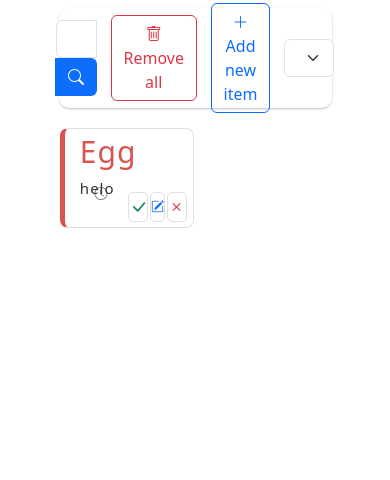
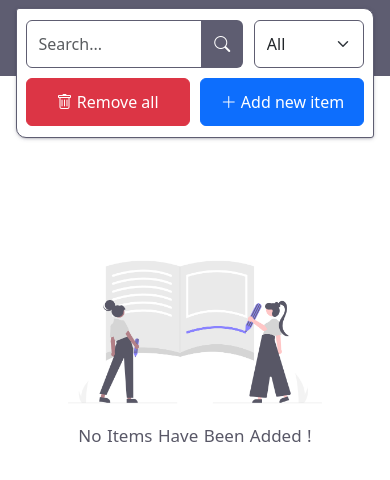
Before and after one commit to amirhosein06/React-Todo-List, a React (Create React App) app: page / in a window 390 px wide. Shown: the top 480 px of the page. Built offline with nearby package versions, Linux system fonts and the light colour scheme.

Commit message:
add responsive

```diff
--- a/src/App.jsx
+++ b/src/App.jsx
@@ -5,16 +5,7 @@ import Context from "./component/context/context";
 import CreateItem from "./component/createitem";
 
 function App() {
-  const [datalist, setdatalist] = useState([
-    {
-      id: 1,
-      name: "egg",
-      descraption: "helo",
-      color: "danger",
-      date: "10:20 , 2024/8/2",
-      status: "active"
-    }
-  ]);
+  const [datalist, setdatalist] = useState([]);
   const [Createstatus, setCreatestatus] = useState(false);
   const [inputsDevalue, setinputsDevalue] = useState("");
   const [searchVal, setsearchVal] = useState("");
--- a/src/component/item.jsx
+++ b/src/component/item.jsx
@@ -64,8 +64,8 @@ const Item = ({data}) => {
 
             <div className="text_box">
             <h6 ref={nametext}>{data.name}<span className='badge text-secondary' title={data.date}><i class="bi bi-clock"></i></span></h6>
-            <p>{data.descraption}</p>
             </div>
+            <p className='m-0'>{data.descraption}</p>
 
             <div className="btn-box">
                 <button className='btn btn-outline-success' onClick={handlecheck} disabled={Checked}><i class="bi bi-check-lg"></i></button>
--- a/src/component/optionbar.jsx
+++ b/src/component/optionbar.jsx
@@ -31,20 +31,20 @@ const OptionBar = () => {
              <input type="search" className="w-25 search_input form-control"
               placeholder="Search..." aria-describedby="searchinput" value={Sinputval} onChange={handlesearch}/>
              <div className="input-group-prepend">
-             <span className="input-group-text btn bg-primary text-white search_btn" id="searchinput"><i className="bi bi-search"></i></span>
+             <span className="input-group-text btn  text-white search_btn" id="searchinput"><i className="bi bi-search"></i></span>
              </div>
              </div>
 
 
-            <div>
+            <div className='btn_box'>
                 <button className="btn btn-outline-danger" onClick={handleremovall}><i className="bi bi-trash"></i> Remove all</button>
             </div>
 
-            <div>
+            <div className='btn_box'>
                 <button className="btn btn-outline-primary" onClick={handlenewitem}><i className="bi bi-plus-lg"></i> Add new item</button>
             </div>
 
-            <select class="form-select select_box" aria-label="Default select example" value={Tinputval} onChange={handlestatuschange}>
+            <select className="form-select select_box" aria-label="Default select example" value={Tinputval} onChange={handlestatuschange}>
                <option value="All" selected>All</option>
                <option value="complete">Complete</option>
                <option value="active">active</option>
--- a/src/css/callout.css
+++ b/src/css/callout.css
@@ -2,7 +2,7 @@
   padding: 5px 6px 5px 15px;
   margin: 20px 0 0 0;
   border: 1px solid #e0e0e0;
-  border-left-width: 5px;
+  border-left-width: 6px;
   border-radius: 8px;
 }
 .callout_default{
--- a/src/css/createitem.css
+++ b/src/css/createitem.css
@@ -84,3 +84,90 @@ label{
     justify-content: center !important;
     box-shadow: #0000003d 0px 1px 3px;
 }
+
+/* for tablet */
+@media screen and (max-width: 1140px) {
+    .create_container{
+        width: 96%;
+        position: absolute;
+        height: 300px;
+        top: calc(50% - 200px);
+        left: 2%;
+        z-index: 8 !important;
+    }
+    .close_btn{
+        width: 45px !important;
+        height: 45px !important;
+        top: -20px;
+        left: 94%;
+        font-size: 27px !important;
+    }
+    .bottom button{
+        font-size: 28px;
+    }
+    label{
+        font-size: 22px;
+        color: #5E5D71;
+    }
+    .color_box{
+        margin-top: 30px;
+        width: 100%;
+    }
+    .right textarea{
+        border: 1px solid #686874;
+        font-size:25px;
+    }
+    .left input{
+        border: 1px solid #686874;
+        height: 60px;
+        font-size:25px;
+    }
+    .color_box select{
+        height: 60px;
+        font-size: 25px;
+        border: 1px solid #686874;
+        order: 10;
+    }
+    .left input::placeholder{
+        font-size: 25px;
+    }
+}
+
+/* for mobile */
+@media screen and (max-width: 500px) {
+    .create_container{
+        width: 92%;
+        height: 500px;
+        top: calc(50% - 250px);
+        left: 4%;
+        z-index: 8 !important;
+    }
+    .close_btn{
+        width: 50px !important;
+        height: 50px !important;
+        top: -25px;
+        left: 84%;
+        font-size: 30px !important;
+    }
+    .left{
+        grid-column: 1/-1;
+        grid-row: 1/4;
+    }
+    .right{
+        grid-column: 1/-1;
+        grid-row: 4/7;
+    }
+    .bottom{
+        grid-column: 1/-1;
+        grid-row: 7/-1;
+    }
+    .left input::placeholder{
+        font-size: 20px;
+    }
+    .right textarea{
+        font-size:20px;
+    }
+    .left input{
+        font-size:20px;
+    }
+}
--- a/src/css/index.css
+++ b/src/css/index.css
@@ -2,6 +2,12 @@
     margin: 0;
     padding: 0;
     box-sizing: border-box;
+}
+*::selection:not(h6,h4,p){
+    background-color: transparent;
+    pointer-events: none;
+    display: none;
+    visibility: hidden;
 }
 #root{
     width: 100%;
@@ -9,7 +15,11 @@
     flex-direction: column;
     align-items: center;
     margin-top: 2%;
+    padding-bottom: 2%;
 }
 body{
-    background-color: #fff;
+    background: rgb(255,255,255);
+    background: linear-gradient(0deg, #ffffff 87.5%, #5E5D71 87.5%);
+    height: 600px;
+    background-repeat: no-repeat;
 }
--- a/src/css/item.css
+++ b/src/css/item.css
@@ -2,13 +2,17 @@
     width: 49%;
     height: 100px;
     margin-inline: 0.5%;
-    display: flex;
+    display: grid;
     background-color: #fff;
+    box-shadow: 0 3px 10px #00000033;
+    grid-template-rows: repeat(2,50%);
+    grid-template-columns: repeat(2,50%);
 }
 .text_box{
     display: flex;
-    flex-direction: column;
-    width: 70%;
+    width: 100%;
+    grid-column: 1/-1;
+    grid-row: 1/2;
 }
 .text_box h6{
     text-transform: capitalize;
@@ -25,13 +29,17 @@
     letter-spacing: 1px;
     color: #333;
     font-weight: 400;
+    grid-row: 2/-1;
+    grid-column: 1/2;
 }
 .btn-box{
     display: flex;
-    width: 30%;
+    width: 100%;
     align-items: flex-end;
     justify-content: flex-end;
     gap: 5%;
+    grid-row: 2/-1;
+    grid-column: 2/-1;
 }
 .btn-box .btn{
     width: 40px;
@@ -51,3 +59,32 @@
 *:disabled{
     border: 1px solid #8080802d !important;
 }
+@media (any-pointer: coarse) {
+    .text_box h6 span:hover:after { content: attr(title);
+    position: absolute;
+    font-size: 18px;
+    color: #333;
+    border-radius: 8px;
+    border: 1px solid #333;
+    padding: 5px;
+ }
+}
+
+/* for mobile */
+@media screen and (max-width: 765px) {
+    .item{
+        width: 99%;
+        height: 110px;
+    }
+    .btn-box{
+        gap: 6%;
+    }
+    .btn-box .btn{
+        width: 60px;
+        height: 35px;
+        font-size: 24px;
+    }
+    .btn-box .btn:nth-child(2){
+        font-size: 18px;
+    }
+}
--- a/src/css/itemshow.css
+++ b/src/css/itemshow.css
@@ -18,3 +18,25 @@
 .no_item img{
     width: 40%;
 }
+
+/* for tablet */
+@media screen and (max-width: 1140px) {
+    .item_box{
+        width: 96%;
+    }
+}
+
+/* for mobile */
+@media screen and (max-width: 765px) {
+    .item_box{
+        width: 92%;
+    }
+    .no_item h4{
+        font-size: 17px !important;
+        word-spacing: 1px;
+        text-align: center;
+    }
+    .no_item img{
+        width: 90%;
+    }
+}
--- a/src/css/optionbar.css
+++ b/src/css/optionbar.css
@@ -7,7 +7,11 @@
     border-radius: 10px;
     gap: 5%;
     box-shadow: #32325d40 0px 1px 3px -1px, #0000004d 0px 1px 3px -1px;
+    box-shadow: 0 3px 10px #00000033;
     background-color: #fff;
+    border-top-left-radius: 3px;
+    border-bottom-right-radius: 3px;
+    border: 1px solid #5E5D71;
 }
 .input_box{
     width: 30% !important;
@@ -18,4 +22,99 @@
 .search_btn{
     border-top-left-radius: 0 !important;
     border-bottom-left-radius: 0 !important;
+    background-color: #5E5D71 !important;
 }
+.option_container .btn_box .btn:hover{
+    color: #fff;
+}
+
+/* for tablet */
+@media screen and (max-width: 1140px) {
+    .option_container{
+        width: 96%;
+        height: 130px !important;
+        box-shadow: #32325d40 0px 1px 5px -1px, #0000004d 0px 1px 3px -1px;
+        gap: 2%;
+    }
+    .input_box{
+        width: 33% !important;
+        height: 48px;
+    }
+    .select_box{
+        width: 23% !important;
+        height: 48px;
+    }
+    .option_container .btn_box{
+        width: 17%;
+        height: 48px;
+    }
+    .option_container .btn_box .btn{
+        width: 100%;
+        height: 48px;
+    }
+    .search_btn{
+        height: 48px;
+        display: flex !important;
+        align-items: center !important;
+        justify-content: center !important;
+    }
+}
+@media screen and (max-width: 910px) {
+    .option_container{
+        height: 100px !important;
+        gap: 1%;
+    }
+    .input_box{
+        width: 35% !important;
+    }
+    .select_box{
+        width: 18% !important;
+    }
+    .option_container .btn_box{
+        width: 20%;
+    }
+}
+
+/* for mobile */
+@media screen and (max-width: 765px) {
+    .option_container{
+        width: 92%;
+        height: 130px !important;
+        gap: 3%;
+        flex-wrap: wrap;
+        padding: 6px 0;
+    }
+    .input_box{
+        width: 61% !important;
+        order: -2;
+    }
+    .select_box{
+        width: 31% !important;
+        order: -1;
+    }
+    .option_container .btn_box{
+        width: 46%;
+    }
+    .option_container input , .option_container select{
+        border: #5E5D71 solid 1px;
+    }
+    .option_container .btn-outline-danger{
+        background-color: #DC3545 !important;
+        color: #fff;
+    }
+    .option_container .btn-outline-primary{
+        background-color: #0D6EFD !important;
+        color: #fff;
+    }
+    .option_container .btn_box .btn:active{
+        scale: 0.9;
+    }
+}
+@media screen and (max-width: 350px) {
+    .option_container{
+        width: 97%;
+    }
+    .option_container .btn_box .btn{
+        font-size: 13px;
+    }
+}
```
